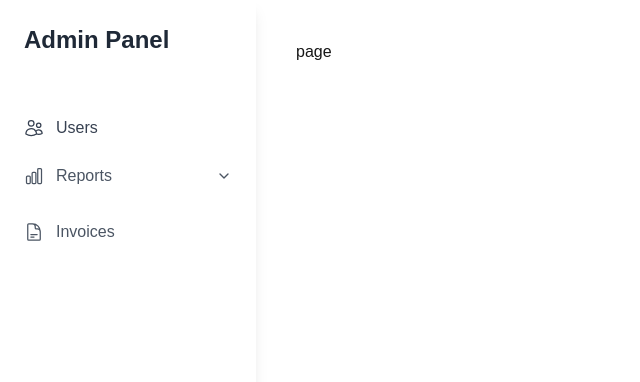
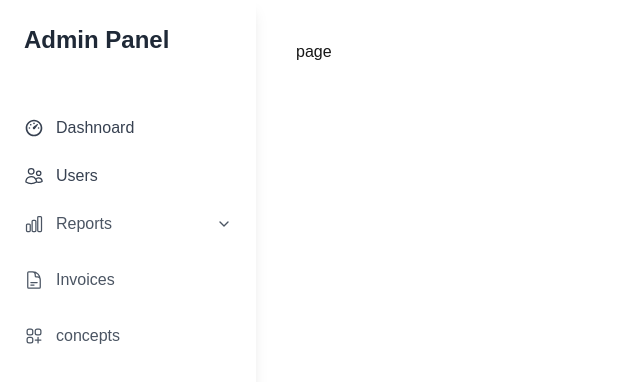
Before and after one commit to NikeBoy128/carwash_frontend, a Next.js app: page /dashboard in a window 1280 px wide. Shown: the top 382 px of the page, without its empty margins (0-640 px from the left). Built offline with nearby package versions, Linux system fonts and the light colour scheme.

Commit message:
Refactor dashboard layout and add new concept link

```diff
--- a/app/dashboard/layout.tsx
+++ b/app/dashboard/layout.tsx
@@ -7,6 +7,7 @@ import {
   HiOutlineShoppingCart,
   HiOutlineUserGroup,
   HiOutlineTruck,
+  HiOutlineSquaresPlus,
 } from "react-icons/hi2";
 
 import {
@@ -15,6 +16,7 @@ import {
   AccordionItem,
   AccordionTrigger,
 } from "@/components/ui/accordion";
+import { RiDashboard3Line } from "react-icons/ri";
 
 interface AdminDashboardProps {
   children: ReactNode;
@@ -30,6 +32,13 @@ export default function AdminDashboard({ children }: AdminDashboardProps) {
           </h1>
         </div>
         <nav className="mt-6">
+          <Link
+            href="#"
+            className="flex items-center px-6 py-3 text-gray-700 dark:text-gray-200 transition-colors duration-200 hover:text-black"
+          >
+            <RiDashboard3Line className="w-5 h-5 mr-3" />
+            <span className="font-medium">Dashnoard</span>
+          </Link>
           <Link
             href="#"
             className="flex items-center px-6 py-3 text-gray-700 dark:text-gray-200 transition-colors duration-200 hover:text-black"
@@ -77,10 +86,16 @@ export default function AdminDashboard({ children }: AdminDashboardProps) {
             <HiOutlineDocumentText className="w-5 h-5 mr-3" />
             <span className="font-medium">Invoices</span>
           </Link>
+
+          <Link
+            href="#"
+            className="flex items-center px-6 py-3 mt-2 text-gray-600 dark:text-gray-400 transition-colors duration-200 hover:text-black"
+          >
+            <HiOutlineSquaresPlus className="w-5 h-5 mr-3" />
+            <span className="font-medium">concepts</span>
+          </Link>
         </nav>
       </aside>
-
-      {/* Main Content */}
       <div className="flex-1 p-10">{children}</div>
     </div>
   );
```
